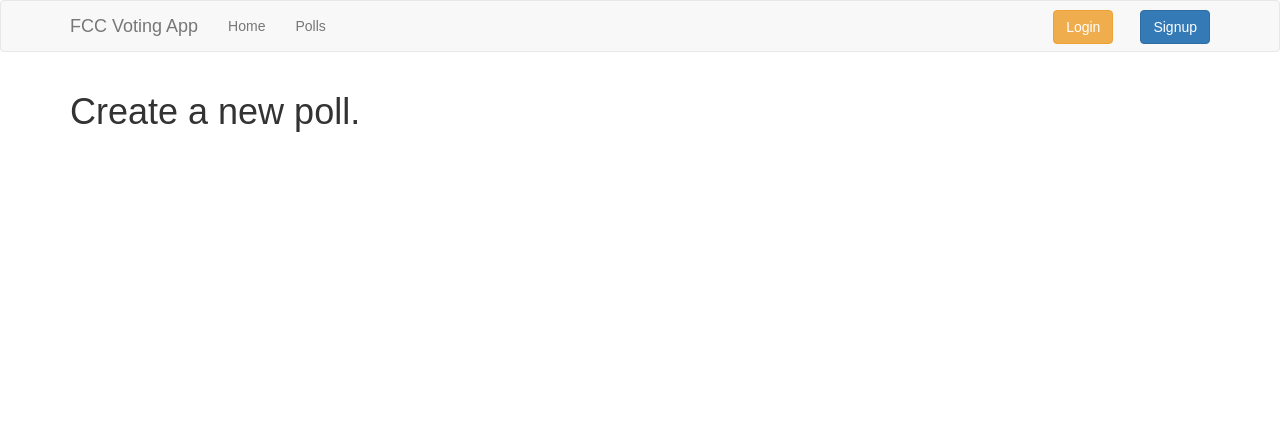
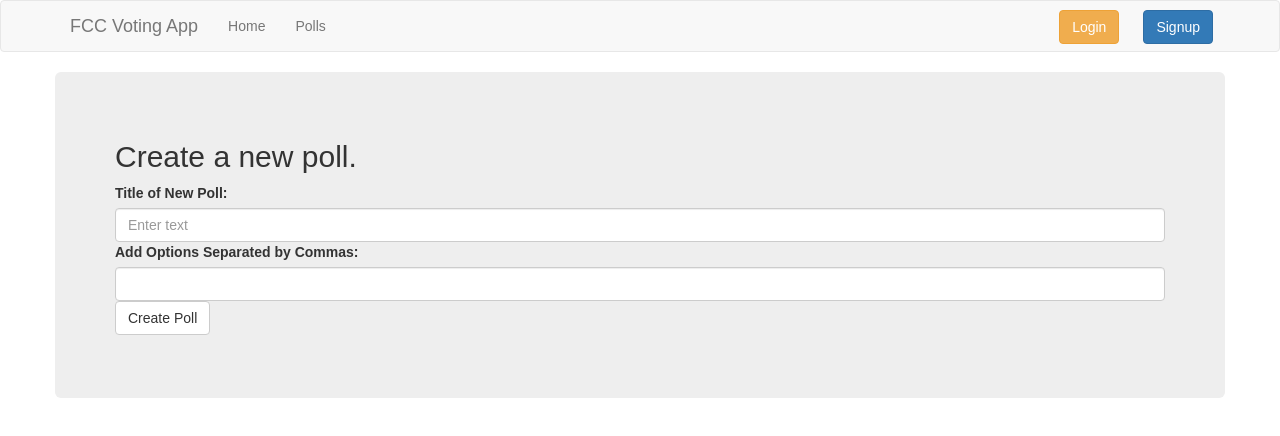
Before and after one commit to tea-kay/FCC-voting-app, a React (Create React App) app in the folder fcc-voting-app/: page /newpoll in a window 1280 px wide. Shown: the top 436 px of the page. Built offline with nearby package versions, Linux system fonts and the light colour scheme.

Commit message:
Added textarea and button for NewPoll

```diff
--- a/fcc-voting-app/src/components/new_poll.js
+++ b/fcc-voting-app/src/components/new_poll.js
@@ -1,5 +1,5 @@
 import React, { Component } from 'react';
-
+import { Row, Jumbotron, FormGroup, ControlLabel, FormControl, HelpBlock, Button } from 'react-bootstrap';
 import NavBar from './nav_bar';
 
 export default class NewPoll extends Component {
@@ -8,7 +8,30 @@ export default class NewPoll extends Component {
       <div>
         <NavBar />
         <div className="container">
-          <h1>Create a new poll.</h1>
+          <Row>
+          <Jumbotron className="text-left">
+            <h2>Create a new poll.</h2>
+            <form>
+              <FormGroup
+                controlId="formBasicText"
+              >
+                <ControlLabel>Title of New Poll:</ControlLabel>
+                <FormControl
+                  type="text"
+                  // value={this.state.value}
+                  placeholder="Enter text"
+                  // onChange={this.handleChange}
+                />
+                <FormControl.Feedback />
+                <ControlLabel>Add Options Separated by Commas:</ControlLabel>
+                <FormControl
+                  type="textarea"
+                />
+                <Button>Create Poll</Button>
+              </FormGroup>
+            </form>
+          </Jumbotron>
+        </Row>
         </div>
       </div>
     )
--- a/fcc-voting-app/src/index.css
+++ b/fcc-voting-app/src/index.css
@@ -5,7 +5,7 @@ body {
 }
 
 .header-btn {
-  margin: -8px 0 -8px -3px;
+  margin: -8px -3px -8px -3px;
 }
 .show-grid {
 }
@@ -41,3 +41,7 @@ button.list-group-item {
 .poll-items {
   margin: auto;
 }
+
+.jumbotron {
+  text-align: left !important;
+}
```
